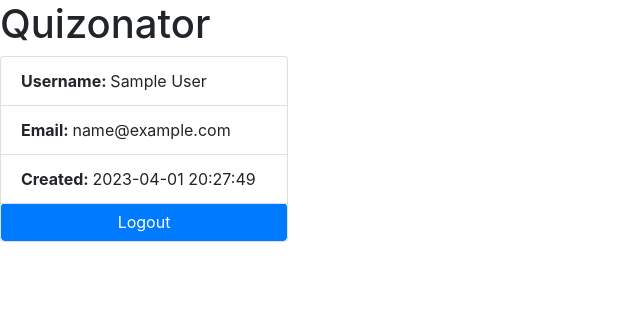
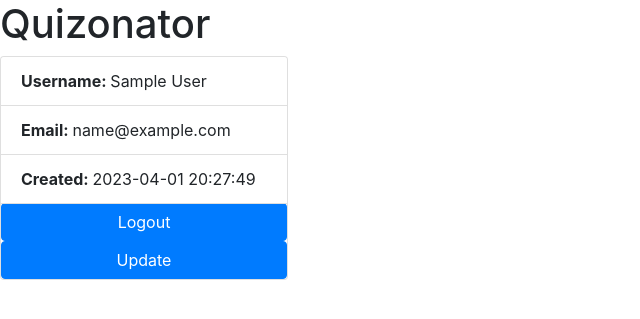
Before and after one commit to KubiakJakub01/quizoinator, a Flask app: page /user in a window 1280 px wide. Shown: the part 56-375 px from the top of the page, without its empty margins (0-640 px from the left). Run offline with Flask 3, Linux system fonts and the light colour scheme; the visitor is signed in with stand-in values (Sample User, id 1).

Commit message:
Add update option

```diff
--- a/src/app.py
+++ b/src/app.py
@@ -2,7 +2,7 @@
 from datetime import timedelta
 
 # Import flask and template operators
-from flask import Flask, redirect, url_for, render_template, session, flash
+from flask import Flask, redirect, url_for, render_template, session, flash, request
 from flask_login import LoginManager, UserMixin, login_user, login_required, logout_user
 
 # Import SQLAlchemy
@@ -99,6 +99,31 @@ def login():
     return render_template("login.html", form=form)
 
 
+@app.route("/update/<int:id>", methods=["POST", "GET"])
+@login_required
+def update(id):
+    """Update user in db"""
+    form = UserForm()
+    name_to_update = Users.query.get_or_404(id)
+    if request.method == "POST":
+        name_to_update.name = form.name.data
+        name_to_update.email = form.email.data
+        try:
+            db.session.commit()
+            flash("User updated!", "info")
+            return render_template("user.html")
+        except:
+            flash("There was an issue updating your task", "error")
+            return render_template("update.html",
+                                   form=form,
+                                   name_to_update=name_to_update)
+    else:
+        return render_template("update.html",
+                               form=form,
+                               name_to_update=name_to_update,
+                               id=id)
+
+
 @app.route("/logout")
 @login_required
 def logout():
--- a/src/templates/user.html
+++ b/src/templates/user.html
@@ -7,5 +7,6 @@
         <li class="list-group-item"><strong>Created: </strong> {{ current_user.data_created }}</li>
         </ul>
         <a href="/logout" class="btn btn-primary">Logout</a>
+        <a href="{{ url_for('update', id=current_user._id)}}" class="btn btn-primary">Update</a>
     </div>
 {% endblock %}
```
Also changed, not shown: src/templates/update.html (added, +30 -0 lines).
